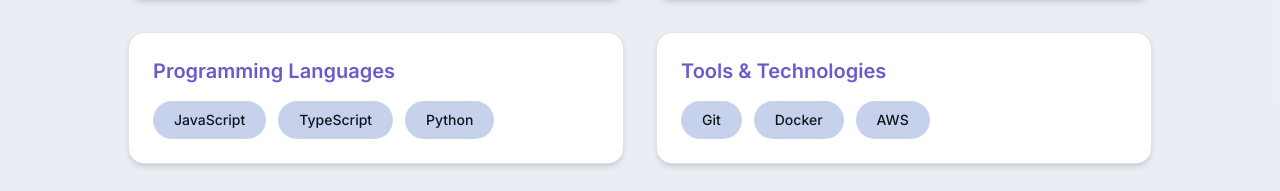
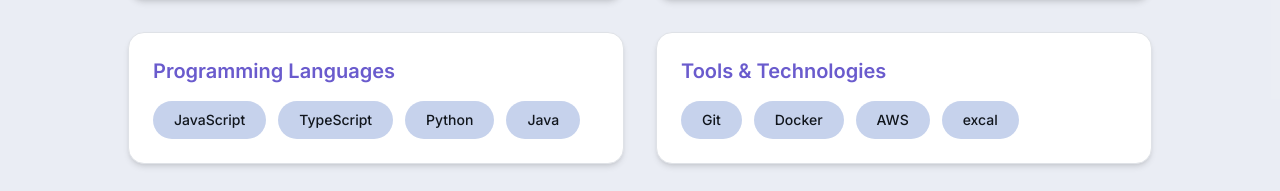
Before and after one commit to Maulik7278/portfolio, a React (Vite) app: page / in a window 1280 px wide. Shown: the part 2188-2379 px from the top of the page. Built offline with nearby package versions, Linux system fonts and the light colour scheme; no server answers.

Commit message:
Update Skills.tsx

```diff
--- a/src/components/Skills.tsx
+++ b/src/components/Skills.tsx
@@ -13,8 +13,8 @@ const categorizedSkills = {
     "REST APIs",
     "GraphQL",
   ],
-  "Programming Languages": ["JavaScript", "TypeScript", "Python"],
-  "Tools & Technologies": ["Git", "Docker", "AWS"],
+  "Programming Languages": ["JavaScript", "TypeScript", "Python","Java"],
+  "Tools & Technologies": ["Git", "Docker", "AWS","excal"],
 };
 
 const SkillsSection = () => {
```
